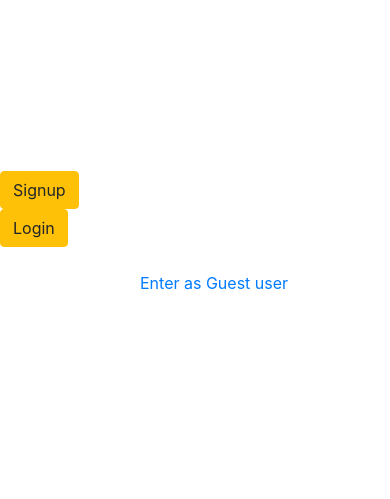
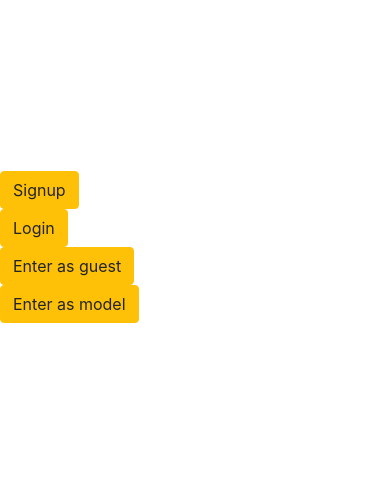
Before and after one commit to sumanpatra970/web, a Django app: page / in a window 390 px wide. Shown: the part 345-844 px from the top of the page. Run offline with Django 4.2, Linux system fonts and the light colour scheme; some libraries are stand-ins or nearby versions.

Commit message:
Update main.html

```diff
--- a/templates/main.html
+++ b/templates/main.html
@@ -34,10 +34,12 @@
         <div class="col-3"></div>
         {%endif%}
     </div>
+    <div class="row">
+        <div class="col-sm-3 align"></div>
+        <div class="col-sm-3 align"><a href="home"><button class="btn btn-warning" id="button-first">Enter as guest</button></a></div>
+        <div class="col-sm-3 align"><a href="account_check"><button class="btn btn-warning" id="button-first">Enter as model</button></a></div>
+        <div class="col-3"></div>
+    </div>
     <br>
-    <div class="row">
-        <div class="col-4"></div>
-        <div class="col-6" id="set"><a href="home" class="button-second">Enter as Guest user</a></div>
-    </div>
 </body>
 </html>
```
